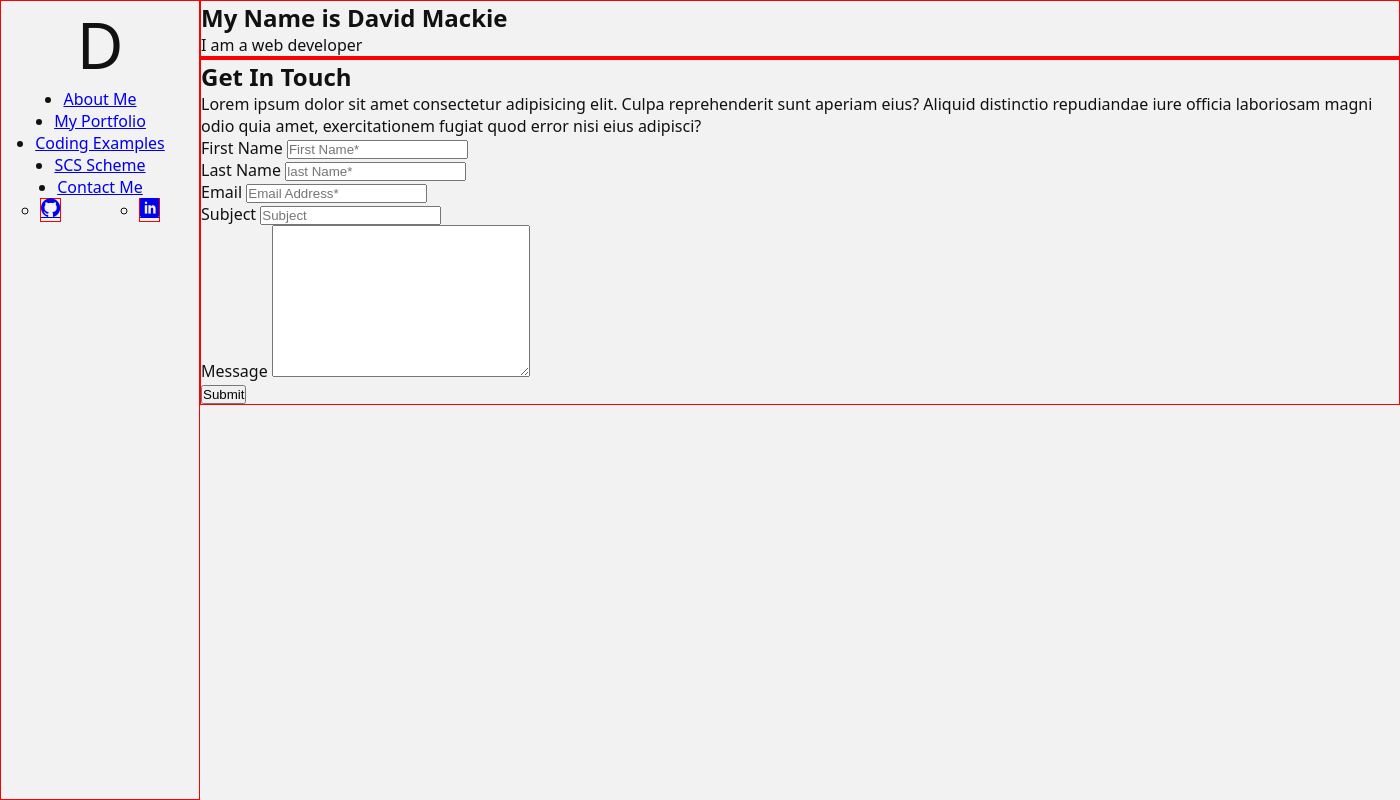
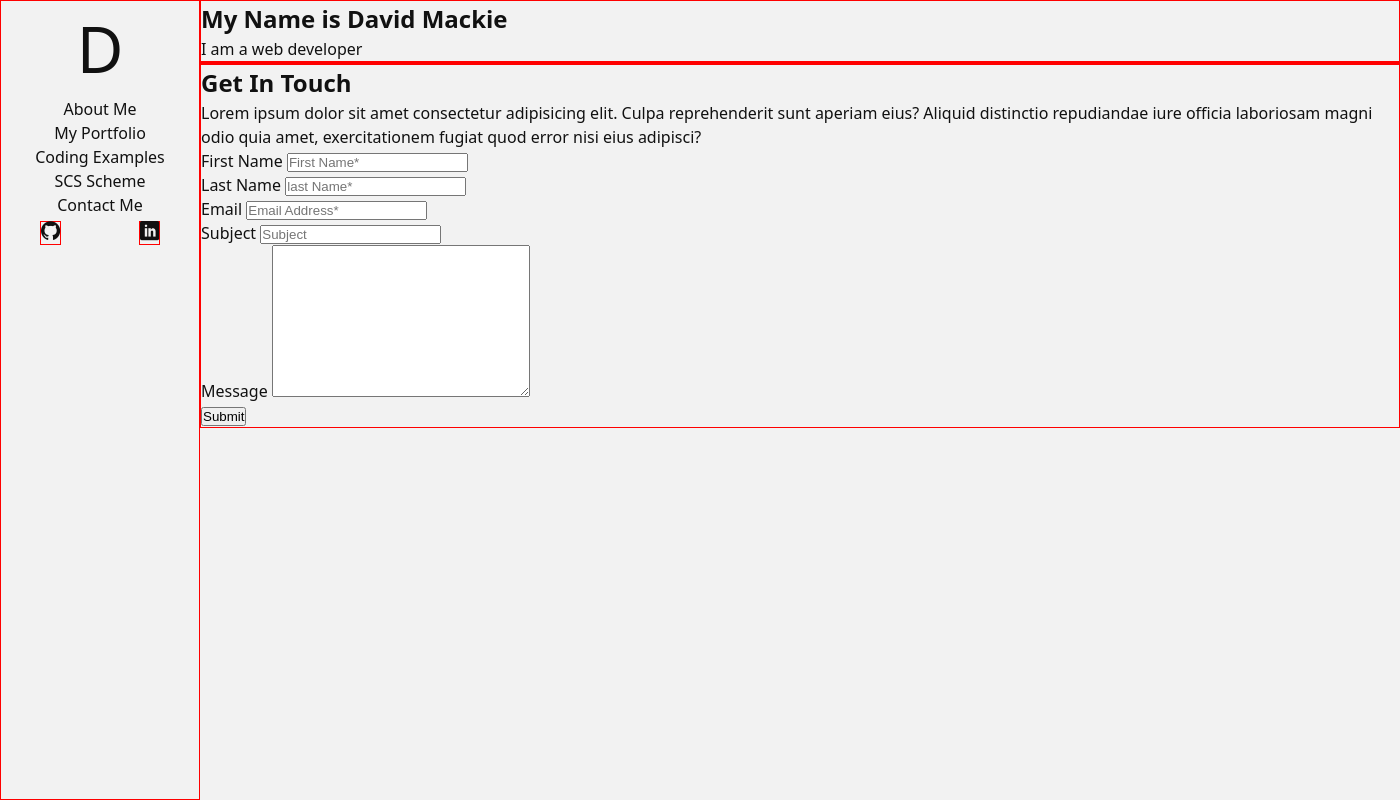
Before and after one commit to DM-hash-del/portfolio, a PHP site: page / in a window 1400 px wide. Run offline with PHP 8.4, Linux system fonts and the light colour scheme; some web fonts are replaced.

Commit message:
added further resets

```diff
--- a/css/main.css
+++ b/css/main.css
@@ -15,7 +15,44 @@ body {
   font-family: "Noto Sans", Arial, Helvetica, sans-serif;
   font-weight: 400;
   color: #111;
-  scroll-behavior: smooth;
+  line-height: 1.5;
+  text-rendering: optimizeLegibility;
+  -webkit-font-smoothing: antialiased;
+}
+
+ul, ol {
+  list-style: none;
+}
+
+li {
+  list-style: none;
+}
+
+a {
+  color: inherit;
+  text-decoration: none;
+  cursor: pointer;
+}
+
+a:visited {
+  color: inherit;
+}
+
+a:focus-visible {
+  outline: 2px solid currentColor;
+  outline-offset: 2px;
+}
+
+p, h1, h2, h3, h4, h5, h6 {
+  overflow-wrap: break-word;
+}
+
+img,
+picture,
+svg,
+video {
+  display: block;
+  max-width: 100%;
 }
 
 @font-face {
@@ -40,8 +77,8 @@ body {
   font-display: block;
 }
 .burger-container {
-  height: 41px;
-  width: 41px;
+  height: 42px;
+  width: 42px;
   background-color: #d7f4b4;
   margin: 0 auto;
   margin-top: 10px;
--- a/sass/base/_reset.scss
+++ b/sass/base/_reset.scss
@@ -20,5 +20,42 @@ body {
   font-family: ab.$font-primary;
   font-weight: ab.$weight-regular;
   color: ab.color(font-dark);
-  scroll-behavior: smooth;
+  line-height: 1.5;
+  text-rendering: optimizeLegibility;
+  -webkit-font-smoothing: antialiased; // macOS specific
 }
+
+ul, ol {
+  list-style: none;
+}
+
+li {
+  list-style: none;
+}
+
+a {
+  color: inherit;
+  text-decoration: none;
+  cursor: pointer;
+}
+
+a:visited {
+  color: inherit;
+}
+
+a:focus-visible {
+  outline: 2px solid currentColor;
+  outline-offset: 2px;
+}
+
+p, h1, h2, h3, h4, h5, h6 {
+  overflow-wrap: break-word;
+}
+
+img,
+picture,
+svg,
+video {
+  display: block;
+  max-width: 100%;
+}
--- a/sass/components/_burger-menu-btn.scss
+++ b/sass/components/_burger-menu-btn.scss
@@ -2,9 +2,9 @@
 
 .burger-container {
   // ! temp
-  height: calc(ab.sidebar-width(1) - 5px);
+  height: calc(ab.sidebar-width(1) - 4px);
 
-  width: calc(ab.sidebar-width(1) - 5px);
+  width: calc(ab.sidebar-width(1) - 4px);
   background-color: ab.color(primary-light);
   margin: 0 auto;
   margin-top: 10px;
```
Also changed, not shown: sass/abstracts/_mixins.scss (+0 -10 lines), 1 other file.
